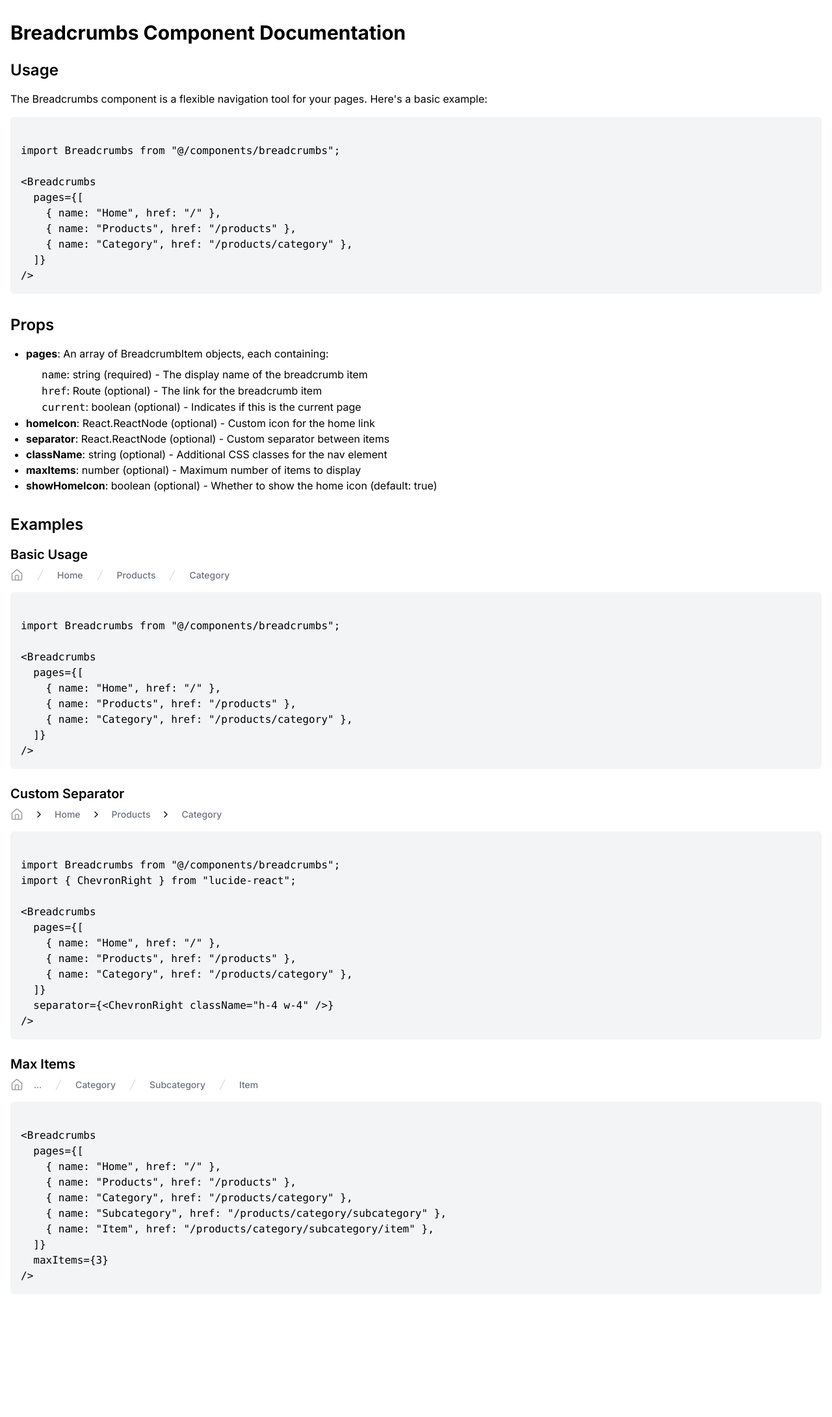
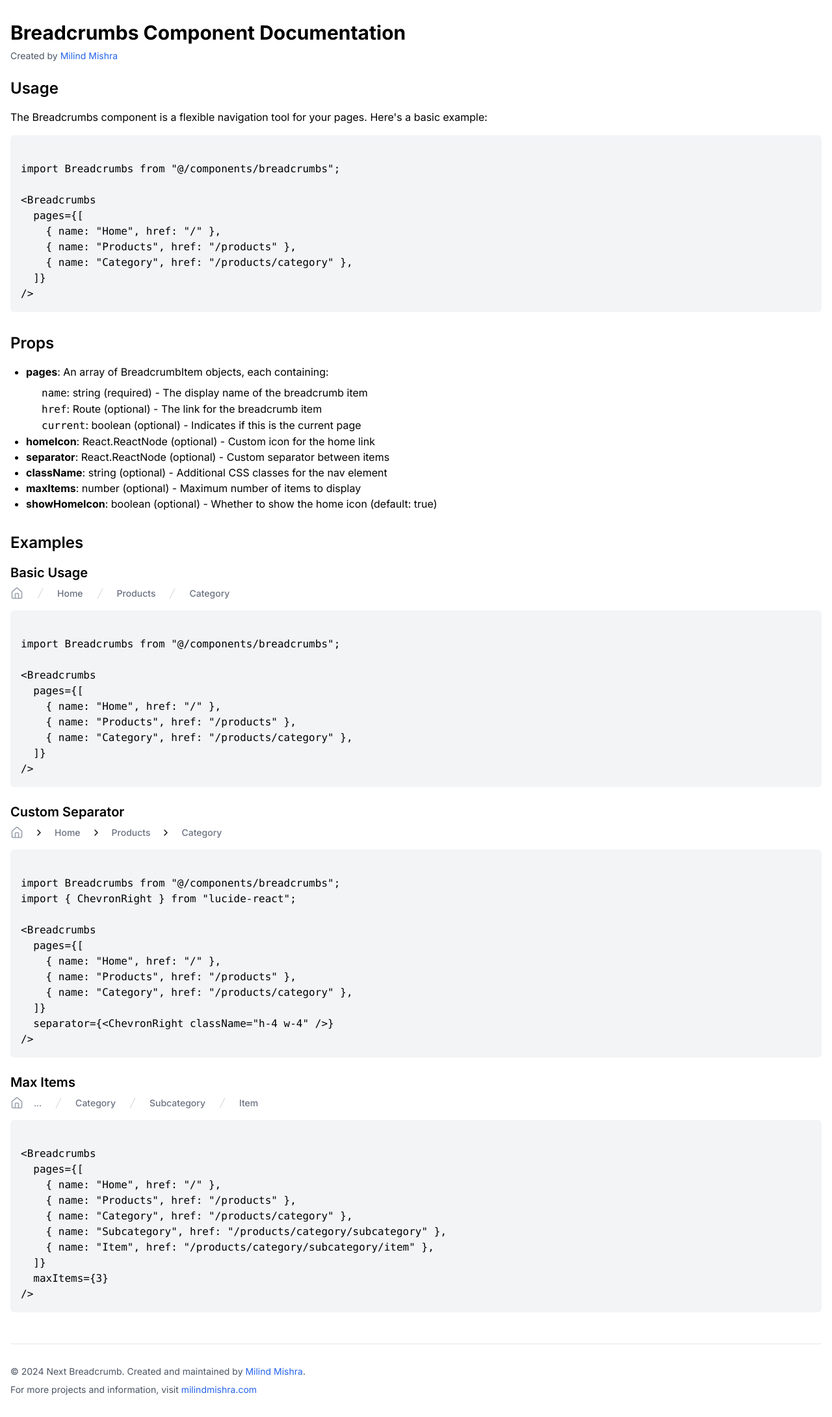
Before and after one commit to thatbeautifuldream/next-breadcrumb, a Next.js app: page / in a window 1280 px wide. Shown: the whole page at 65% size. Before the commit the page ends 2055 px from the top, so only its background shows below. Built offline with nearby package versions, Linux system fonts and the light colour scheme.

Commit message:
📦 NEW: add footer and header author attributions

```diff
--- a/src/app/page.tsx
+++ b/src/app/page.tsx
@@ -1,6 +1,7 @@
 import Breadcrumbs, { BreadcrumbItem } from "@/components/breadcrumbs";
 import { ChevronRight } from "lucide-react";
 import Script from "next/script";
+import Link from "next/link";
 
 export default function Home() {
   const breadcrumbsExample = `
@@ -73,9 +74,18 @@ import { ChevronRight } from "lucide-react";
         {JSON.stringify(structuredData)}
       </Script>
       <div className="container mx-auto px-4 py-8">
-        <h1 className="text-3xl font-bold mb-6">
+        <h1 className="text-3xl font-bold mb-2">
           Breadcrumbs Component Documentation
         </h1>
+        <p className="text-sm text-gray-600 mb-6">
+          Created by{" "}
+          <Link
+            href="https://milindmishra.com"
+            className="text-blue-600 hover:underline"
+          >
+            Milind Mishra
+          </Link>
+        </p>
 
         <section className="mb-8">
           <h2 className="text-2xl font-semibold mb-4">Usage</h2>
@@ -166,6 +176,29 @@ import { ChevronRight } from "lucide-react";
             <code>{maxItemsExample}</code>
           </pre>
         </section>
+
+        <footer className="mt-12 pt-8 border-t border-gray-200">
+          <p className="text-sm text-gray-600">
+            © {new Date().getFullYear()} Next Breadcrumb. Created and maintained
+            by{" "}
+            <Link
+              href="https://milindmishra.com"
+              className="text-blue-600 hover:underline"
+            >
+              Milind Mishra
+            </Link>
+            .
+          </p>
+          <p className="text-sm text-gray-600 mt-2">
+            For more projects and information, visit{" "}
+            <Link
+              href="https://milindmishra.com"
+              className="text-blue-600 hover:underline"
+            >
+              milindmishra.com
+            </Link>
+          </p>
+        </footer>
       </div>
     </>
   );
```
